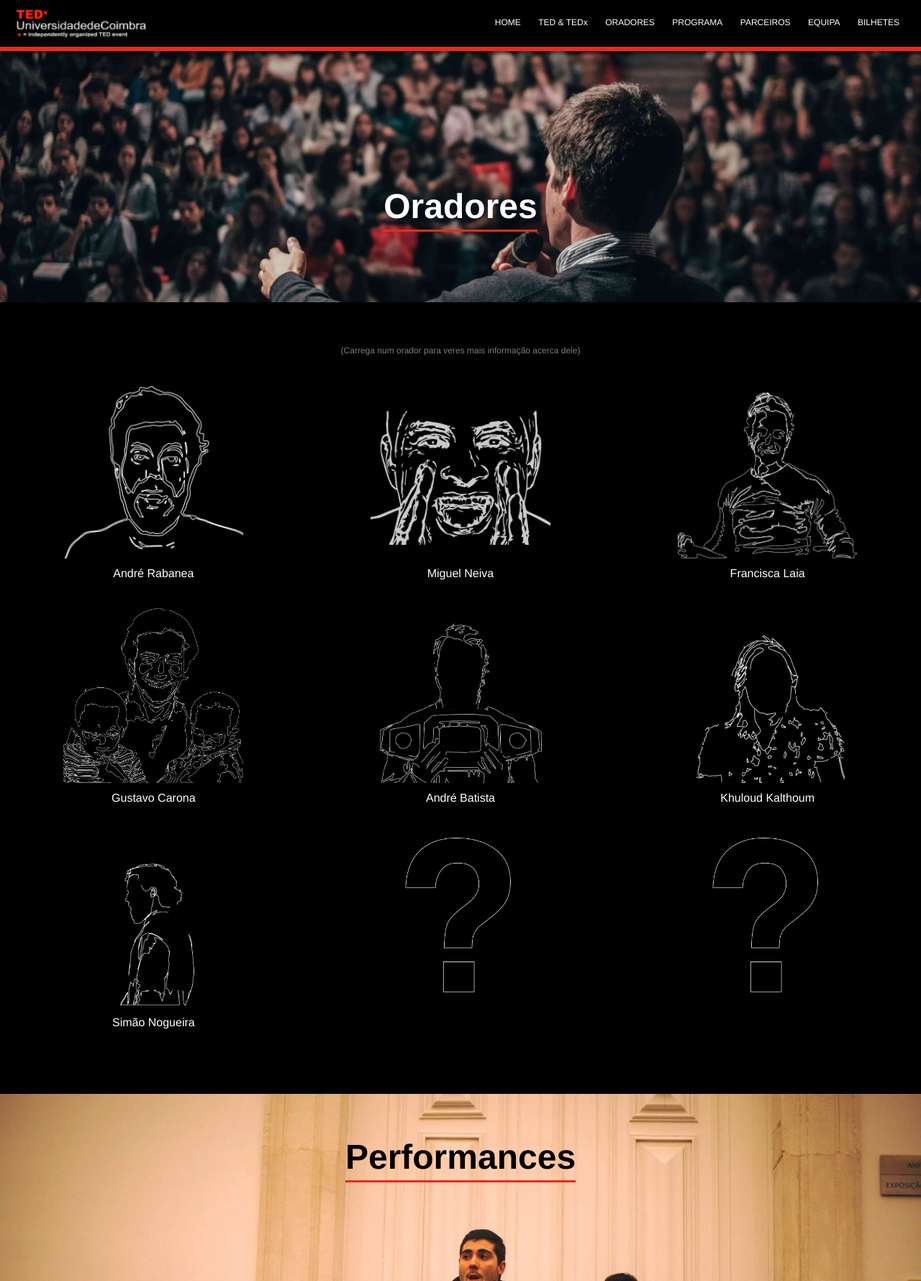
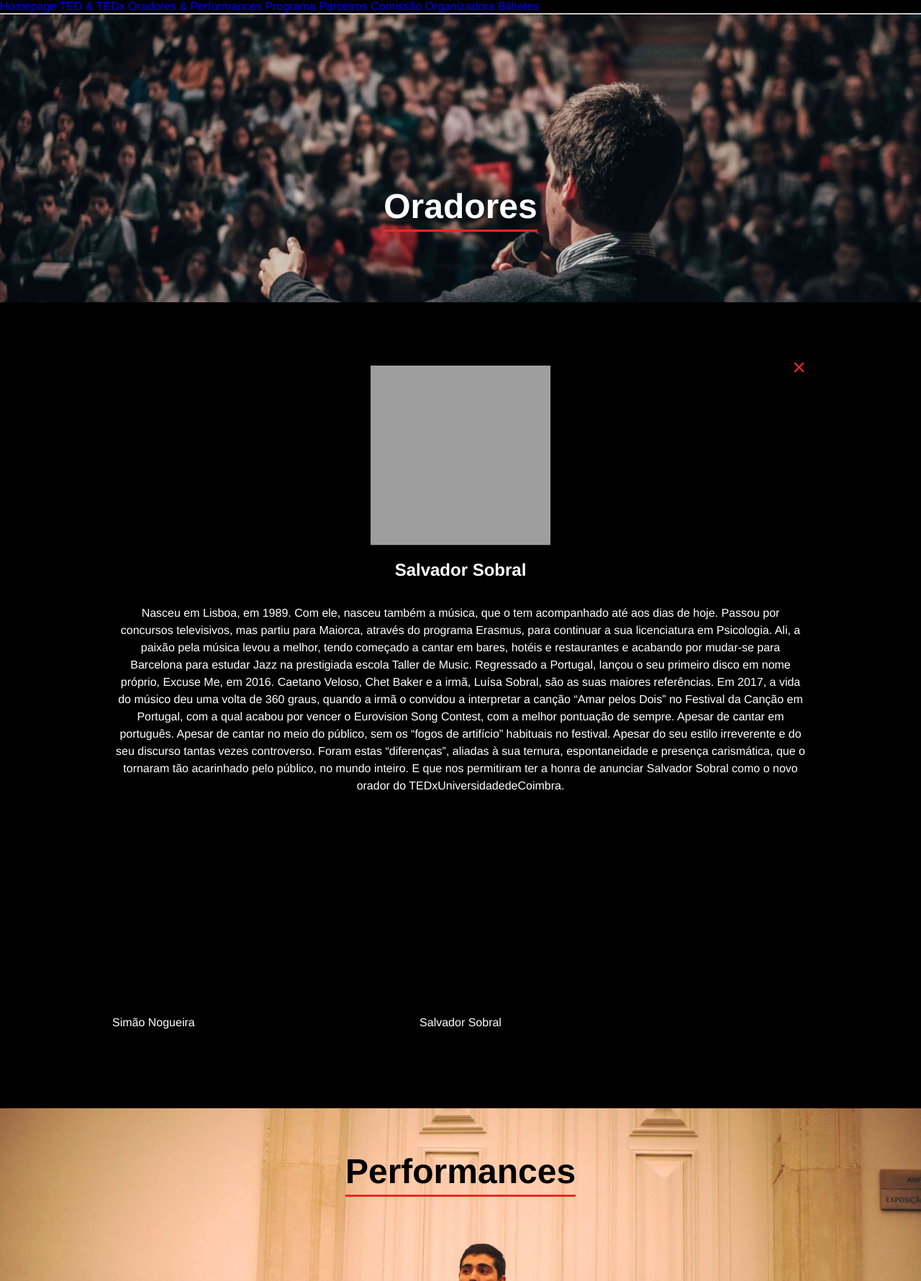
Before and after one commit to jeKnowledge/tedx, a Flask app: page /vieworators in a window 1280 px wide, after a click that opens the changed part. Shown: the top 1780 px of the page at 72% size. Run offline with Flask 2, Linux system fonts and the light colour scheme; grey boxes are pictures that could not be loaded.

Commit message:
Updated orators

```diff
--- a/app/static/css/oradores.css
+++ b/app/static/css/oradores.css
@@ -180,7 +180,7 @@ label {
 /*--------------------------ORADORES---------------------*/
 
 #oradores_list {
-  height: 1100px;
+  height: 1120px;
 }
 .container_oradores {
   text-align: center;
@@ -659,9 +659,65 @@ margin: 2em;
 
 
 /*--------------------------ORADOR_8---------------------*/
+.orador_8{
+ background-color: rgba(0,0,0);
+ width:100%;
+ height: 100vh;
+ position: absolute;
+ top: 0;
+ left: 0;
+ z-index: 10;
+ opacity: 0;
+ visibility: hidden;
+ transition: all .5s;
+ margin-top: 500px;
+ padding-top: 100px;
+ color: #ffffffff;
+}
+.orador_8content{
+ width: 75%;
+ height: 65%;
+ background-color: #000000;
+ position: absolute;
+ top: 50%;
+ left: 50%;
+ margin-top: -150px;
+ transform: translate(-50%, -50%);
+ padding: 2em;
+ opacity: 0;
+ visibility: hidden;
+ transition: all .5s;
+}
+#orador_8:target{
+ opacity: 1;
+ visibility: visible;
+}
+#orador_8:target .orador_8content{
+ opacity: 1;
+ visibility: visible;
+}
+.orador_8close{
+ color: #363636;
+ font-size: 2em;
+ position: absolute;
+ top: .5em;
+ right: 1em;
+}
+.orador_8heading{
+ color: dodgerblue;
+ margin-bottom: 1em;
+}
+.orador_8paragraph{
+ line-height: 1.5em;
+}
 .orador_8open{
 display: inline-block;
 margin: 2em;
+}
+@media screen and (max-width: 840px) {
+  .orador_8 {
+    padding-top: 750px;
+  }
 }
 
 /*--------------------------ORADOR_9---------------------*/
--- a/app/templates/vieworators.html
+++ b/app/templates/vieworators.html
@@ -140,8 +140,17 @@ Portador de histórias que nos farão certamente parar um pouco para pensar, Gus
 
 
   <div class="foto">
-    <a href="#orador_8" class="orador_8open"><img width="250" height="250" src="{{url_for('static', filename='img/nextW.png')}}"/></a>
-    <p class="nome"></p>
+    <a href="#orador_8" class="orador_8open"><img width="250" height="250" src="{{ url_for('static', filename='img/salvadorW.png')}}" onmouseover="this.src='{{ url_for('static', filename='img/salvador.png')}}';" onmouseout="this.src='{{ url_for('static', filename='img/salvadorW.png')}}';" /></a>
+    <p class="nome">Salvador Sobral</p>
+  </div>
+  <div class="orador_8" id="orador_8">
+  <div class="orador_8content">
+    <a href="#oradores_list" class="orador_8close">&times;</a>
+    <img width="250" height="250" src="{{ url_for('static', filename='img/salvador.png')}}"/>
+    <h2 class="orador_8heading">Salvador Sobral</h2>
+    <p class="description"></p>
+    <p class="orador_8paragraph">Nasceu em Lisboa, em 1989. Com ele, nasceu também a música, que o tem acompanhado até aos dias de hoje. Passou por concursos televisivos, mas partiu para Maiorca, através do programa Erasmus, para continuar a sua licenciatura em Psicologia. Ali, a paixão pela música levou a melhor, tendo começado a cantar em bares, hotéis e restaurantes e acabando por mudar-se para Barcelona para estudar Jazz na prestigiada escola Taller de Music. Regressado a Portugal, lançou o seu primeiro disco em nome próprio, Excuse Me, em 2016. Caetano Veloso, Chet Baker e a irmã, Luísa Sobral, são as suas maiores referências. Em 2017, a vida do músico deu uma volta de 360 graus, quando a irmã o convidou a interpretar a canção “Amar pelos Dois” no Festival da Canção em Portugal, com a qual acabou por vencer o Eurovision Song Contest, com a melhor pontuação de sempre. Apesar de cantar em português. Apesar de cantar no meio do público, sem os “fogos de artifício” habituais no festival. Apesar do seu estilo irreverente e do seu discurso tantas vezes controverso. Foram estas “diferenças”, aliadas à sua ternura, espontaneidade e presença carismática, que o tornaram tão acarinhado pelo público, no mundo inteiro. E que nos permitiram ter a honra de anunciar Salvador Sobral como o novo orador do TEDxUniversidadedeCoimbra.</p>
+  </div>
   </div>
 
 
```
Also changed, not shown: 3 other files.
